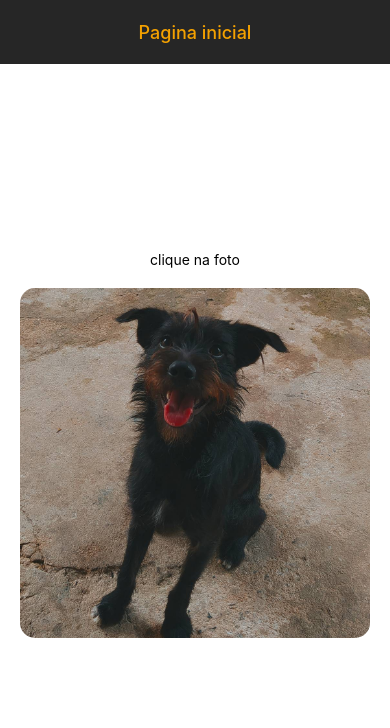
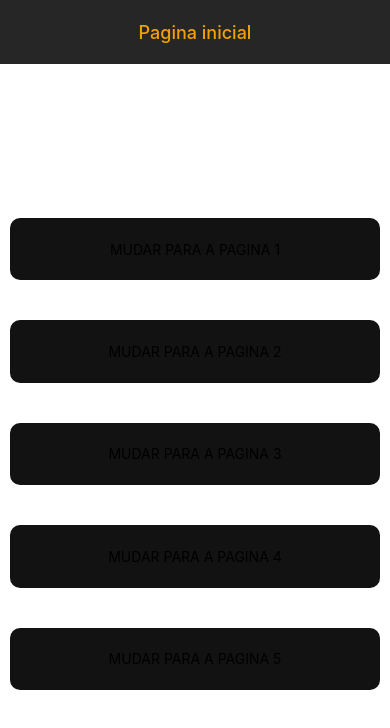
Before and after one commit to joaoguilherme000/Funcionando-typescript, a React Native app: screen / in a window 390 px wide. Shown: the top 728 px of the page. Built offline with nearby package versions, Linux system fonts and the light colour scheme.

Commit message:
5 BOTOES NA PAGINA PRINCIPAL + 1 PARA VOLTAR PARA ELA NA FOTOPAGE

```diff
--- a/App.tsx
+++ b/App.tsx
@@ -1,6 +1,12 @@
 import Home from "./src/components/Home";
 import FotoPage from "./src/components/FotoPage";
-import { StyleSheet } from "react-native";
+import Pagina1 from "./src/components/Pagina1";
+import Pagina2 from "./src/components/Pagina2";
+import Pagina3 from "./src/components/Pagina3";
+import Pagina4 from "./src/components/Pagina4";
+import Pagina5 from "./src/components/Pagina5";
+
+import { StyleSheet, Button } from "react-native";
 import { NavigationContainer } from "@react-navigation/native";
 import { createStackNavigator } from "@react-navigation/stack";
 
@@ -30,7 +36,7 @@ export default function App() {
           cardStyleInterpolator: deslizar,
           headerTitleAlign: "center",
         }}
-        initialRouteName="HomeComponent"
+        initialRouteName="Home"
       >
         <Stack.Screen
           screenOptions={{
@@ -40,7 +46,25 @@ export default function App() {
           name="Pagina inicial"
           component={Home}
         />
-        <Stack.Screen name="FotoPage" component={FotoPage} />
+        <Stack.Screen
+          options={({ navigation }) => ({
+            headerRight: () => (
+              <Button
+                title="Início"
+                onPress={() => {
+                  navigation.navigate("Pagina inicial");
+                }}
+              />
+            ),
+          })}
+          name="FotoPage"
+          component={FotoPage}
+        />
+        <Stack.Screen name="Pagina1" component={Pagina1} />
+        <Stack.Screen name="Pagina2" component={Pagina2} />
+        <Stack.Screen name="Pagina3" component={Pagina3} />
+        <Stack.Screen name="Pagina4" component={Pagina4} />
+        <Stack.Screen name="Pagina5" component={Pagina5} />
       </Stack.Navigator>
     </NavigationContainer>
   );
--- a/src/components/Home.tsx
+++ b/src/components/Home.tsx
@@ -1,17 +1,39 @@
 import { StatusBar } from "expo-status-bar";
 import { StyleSheet, Text, View, Image, TouchableOpacity } from "react-native";
 import Imagem from "./foto.jpg";
-import Botao from "./Botao";
 
 export default function Home({ navigation }) {
   return (
     <View style={styles.container}>
-      <Text>clique na foto</Text>
       <TouchableOpacity
-        style={styles.buttonContainer}
-        onPress={() => navigation.navigate("FotoPage")}
+        style={styles.button}
+        onPress={() => navigation.navigate("Pagina1")}
       >
-        <Image source={Imagem} style={styles.buttonImage} />
+        <Text>MUDAR PARA A PAGINA 1</Text>
+      </TouchableOpacity>
+      <TouchableOpacity
+        style={styles.button}
+        onPress={() => navigation.navigate("Pagina2")}
+      >
+        <Text>MUDAR PARA A PAGINA 2</Text>
+      </TouchableOpacity>
+      <TouchableOpacity
+        style={styles.button}
+        onPress={() => navigation.navigate("Pagina3")}
+      >
+        <Text>MUDAR PARA A PAGINA 3</Text>
+      </TouchableOpacity>
+      <TouchableOpacity
+        style={styles.button}
+        onPress={() => navigation.navigate("Pagina4")}
+      >
+        <Text>MUDAR PARA A PAGINA 4</Text>
+      </TouchableOpacity>
+      <TouchableOpacity
+        style={styles.button}
+        onPress={() => navigation.navigate("Pagina5")}
+      >
+        <Text>MUDAR PARA A PAGINA 5</Text>
       </TouchableOpacity>
       <StatusBar style="auto" />
     </View>
@@ -25,14 +47,13 @@ const styles = StyleSheet.create({
     alignItems: "center",
     justifyContent: "center",
   },
-  buttonContainer: {
+  button: {
+    justifyContent: "center",
+    alignItems: "center",
+    backgroundColor: "#121212",
     margin: 20,
-    alignSelf: "center",
-    alignItems: "center",
-  },
-  buttonImage: {
-    borderRadius: 15,
-    width: 350, // Defina o tamanho da imagem conforme necessário
-    height: 350, // Defina o tamanho da imagem conforme necessário
+    borderRadius: 10,
+    height: "8%",
+    width: "95%",
   },
 });
--- /dev/null
+++ b/src/components/Pagina1.tsx
@@ -0,0 +1,44 @@
+import { StatusBar } from "expo-status-bar";
+import {
+  StyleSheet,
+  Text,
+  View,
+  Image,
+  TouchableOpacity,
+  Button,
+} from "react-native";
+import Imagem from "./foto.jpg";
+
+export default function Pagina1({ navigation }) {
+  return (
+    <View style={styles.container}>
+      <Text>clique na foto</Text>
+      <TouchableOpacity
+        style={styles.buttonContainer}
+        onPress={() => navigation.navigate("FotoPage")}
+      >
+        <Image source={Imagem} style={styles.buttonImage} />
+      </TouchableOpacity>
+      <StatusBar style="auto" />
+    </View>
+  );
+}
+
+const styles = StyleSheet.create({
+  container: {
+    flex: 1,
+    backgroundColor: "#fff",
+    alignItems: "center",
+    justifyContent: "center",
+  },
+  buttonContainer: {
+    margin: 20,
+    alignSelf: "center",
+    alignItems: "center",
+  },
+  buttonImage: {
+    borderRadius: 15,
+    width: 350, // tamanho da imagem
+    height: 350,
+  },
+});
--- /dev/null
+++ b/src/components/Pagina2.tsx
@@ -0,0 +1,37 @@
+import { StatusBar } from "expo-status-bar";
+import { StyleSheet, Text, View, Image, TouchableOpacity } from "react-native";
+import Imagem from "./foto.jpg";
+
+export default function Pagina2({ navigation }) {
+  return (
+    <View style={styles.container}>
+      <Text>clique na foto</Text>
+      <TouchableOpacity
+        style={styles.buttonContainer}
+        onPress={() => navigation.navigate("FotoPage")}
+      >
+        <Image source={Imagem} style={styles.buttonImage} />
+      </TouchableOpacity>
+      <StatusBar style="auto" />
+    </View>
+  );
+}
+
+const styles = StyleSheet.create({
+  container: {
+    flex: 1,
+    backgroundColor: "#fff",
+    alignItems: "center",
+    justifyContent: "center",
+  },
+  buttonContainer: {
+    margin: 20,
+    alignSelf: "center",
+    alignItems: "center",
+  },
+  buttonImage: {
+    borderRadius: 15,
+    width: 350, // Defina o tamanho da imagem conforme necessário
+    height: 350, // Defina o tamanho da imagem conforme necessário
+  },
+});
--- /dev/null
+++ b/src/components/Pagina3.tsx
@@ -0,0 +1,37 @@
+import { StatusBar } from "expo-status-bar";
+import { StyleSheet, Text, View, Image, TouchableOpacity } from "react-native";
+import Imagem from "./foto.jpg";
+
+export default function Pagina3({ navigation }) {
+  return (
+    <View style={styles.container}>
+      <Text>clique na foto</Text>
+      <TouchableOpacity
+        style={styles.buttonContainer}
+        onPress={() => navigation.navigate("FotoPage")}
+      >
+        <Image source={Imagem} style={styles.buttonImage} />
+      </TouchableOpacity>
+      <StatusBar style="auto" />
+    </View>
+  );
+}
+
+const styles = StyleSheet.create({
+  container: {
+    flex: 1,
+    backgroundColor: "#fff",
+    alignItems: "center",
+    justifyContent: "center",
+  },
+  buttonContainer: {
+    margin: 20,
+    alignSelf: "center",
+    alignItems: "center",
+  },
+  buttonImage: {
+    borderRadius: 15,
+    width: 350, // Defina o tamanho da imagem conforme necessário
+    height: 350, // Defina o tamanho da imagem conforme necessário
+  },
+});
--- /dev/null
+++ b/src/components/Pagina4.tsx
@@ -0,0 +1,37 @@
+import { StatusBar } from "expo-status-bar";
+import { StyleSheet, Text, View, Image, TouchableOpacity } from "react-native";
+import Imagem from "./foto.jpg";
+
+export default function Pagina4({ navigation }) {
+  return (
+    <View style={styles.container}>
+      <Text>clique na foto</Text>
+      <TouchableOpacity
+        style={styles.buttonContainer}
+        onPress={() => navigation.navigate("FotoPage")}
+      >
+        <Image source={Imagem} style={styles.buttonImage} />
+      </TouchableOpacity>
+      <StatusBar style="auto" />
+    </View>
+  );
+}
+
+const styles = StyleSheet.create({
+  container: {
+    flex: 1,
+    backgroundColor: "#fff",
+    alignItems: "center",
+    justifyContent: "center",
+  },
+  buttonContainer: {
+    margin: 20,
+    alignSelf: "center",
+    alignItems: "center",
+  },
+  buttonImage: {
+    borderRadius: 15,
+    width: 350, // Defina o tamanho da imagem conforme necessário
+    height: 350, // Defina o tamanho da imagem conforme necessário
+  },
+});
--- /dev/null
+++ b/src/components/Pagina5.tsx
@@ -0,0 +1,38 @@
+import { StatusBar } from "expo-status-bar";
+import { StyleSheet, Text, View, Image, TouchableOpacity } from "react-native";
+import Imagem from "./foto.jpg";
+import Botao from "./Botao";
+
+export default function Pagina5({ navigation }) {
+  return (
+    <View style={styles.container}>
+      <Text>clique na foto</Text>
+      <TouchableOpacity
+        style={styles.buttonContainer}
+        onPress={() => navigation.navigate("FotoPage")}
+      >
+        <Image source={Imagem} style={styles.buttonImage} />
+      </TouchableOpacity>
+      <StatusBar style="auto" />
+    </View>
+  );
+}
+
+const styles = StyleSheet.create({
+  container: {
+    flex: 1,
+    backgroundColor: "#fff",
+    alignItems: "center",
+    justifyContent: "center",
+  },
+  buttonContainer: {
+    margin: 20,
+    alignSelf: "center",
+    alignItems: "center",
+  },
+  buttonImage: {
+    borderRadius: 15,
+    width: 350, // Defina o tamanho da imagem conforme necessário
+    height: 350, // Defina o tamanho da imagem conforme necessário
+  },
+});
```
Also changed, not shown: src/components/Botao.tsx (deleted).
